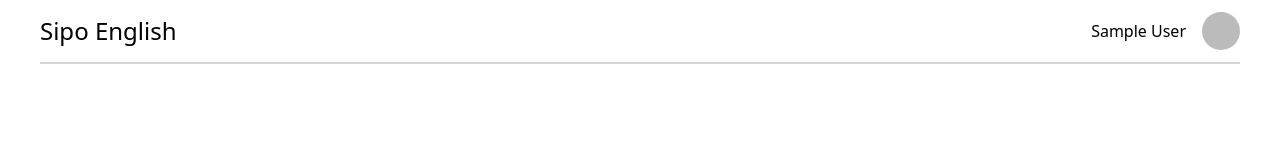
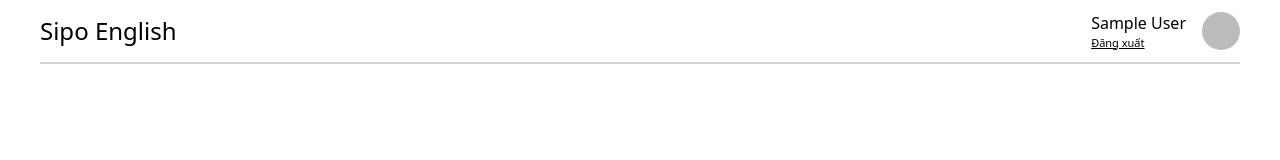
Before and after one commit to tanlethanh/yours, a Next.js app: page / in a window 1280 px wide. Shown: the top 160 px of the page. Built offline with nearby package versions, Linux system fonts and the light colour scheme; no server answers; sample sign-in values are in the browser's storage.

Commit message:
Add simple logout button

```diff
--- a/components/header.tsx
+++ b/components/header.tsx
@@ -20,7 +20,12 @@ export default function Header() {
             </Link>
             {!loading && user ? (
                 <Link className="flex flex-row space-x-4 justify-center items-center" href={'/dashboard'}>
-                    <h1 className="text-md font-normal">{user?.displayName}</h1>
+                    <div>
+                        <h1 className="text-md font-normal">{user?.displayName}</h1>
+                        <p className="text-[11px] underline-offset-1 underline" onClick={logOut}>
+                            Đăng xuất
+                        </p>
+                    </div>
                     <Image
                         src={user?.photoURL || ''}
                         width={38}
```
